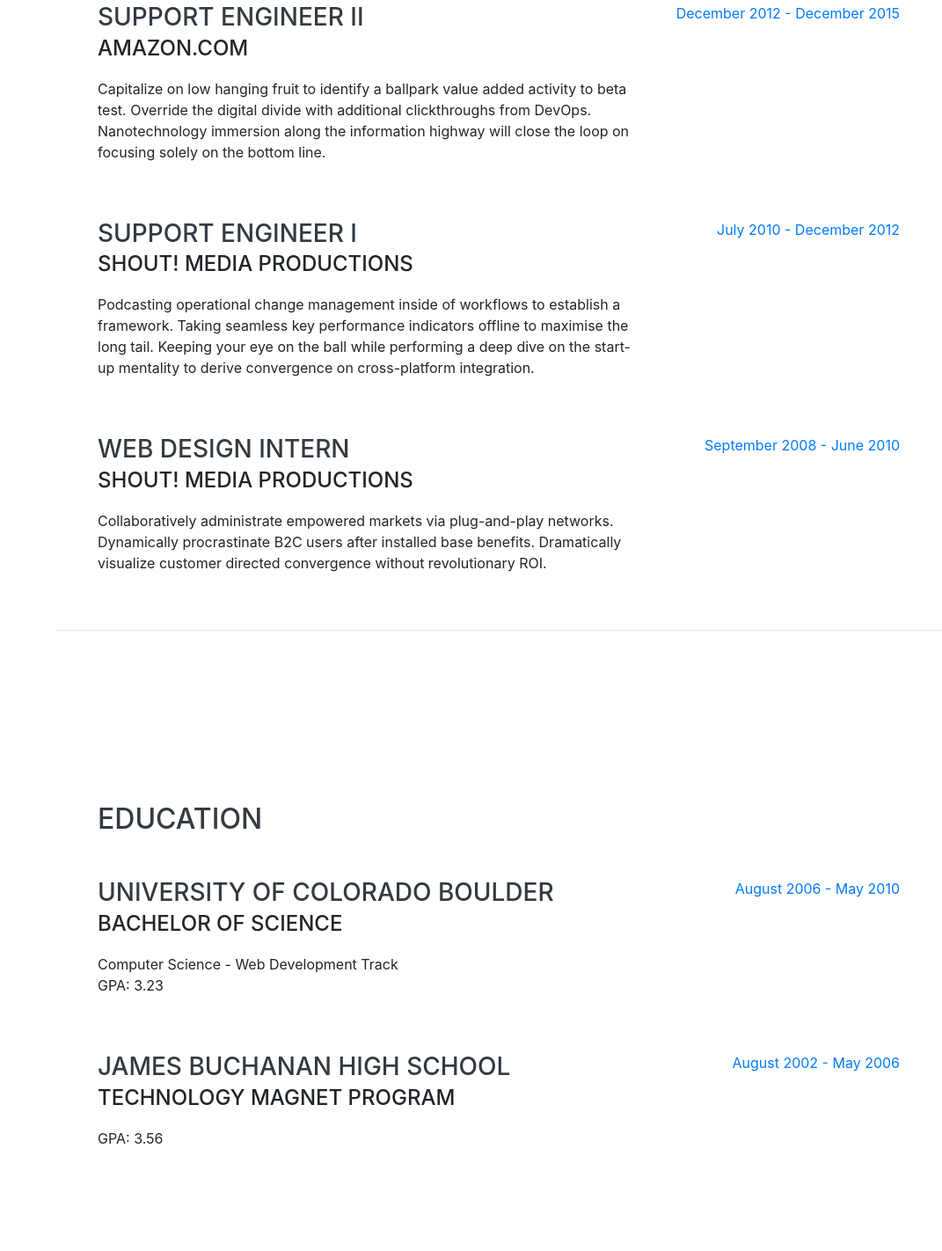
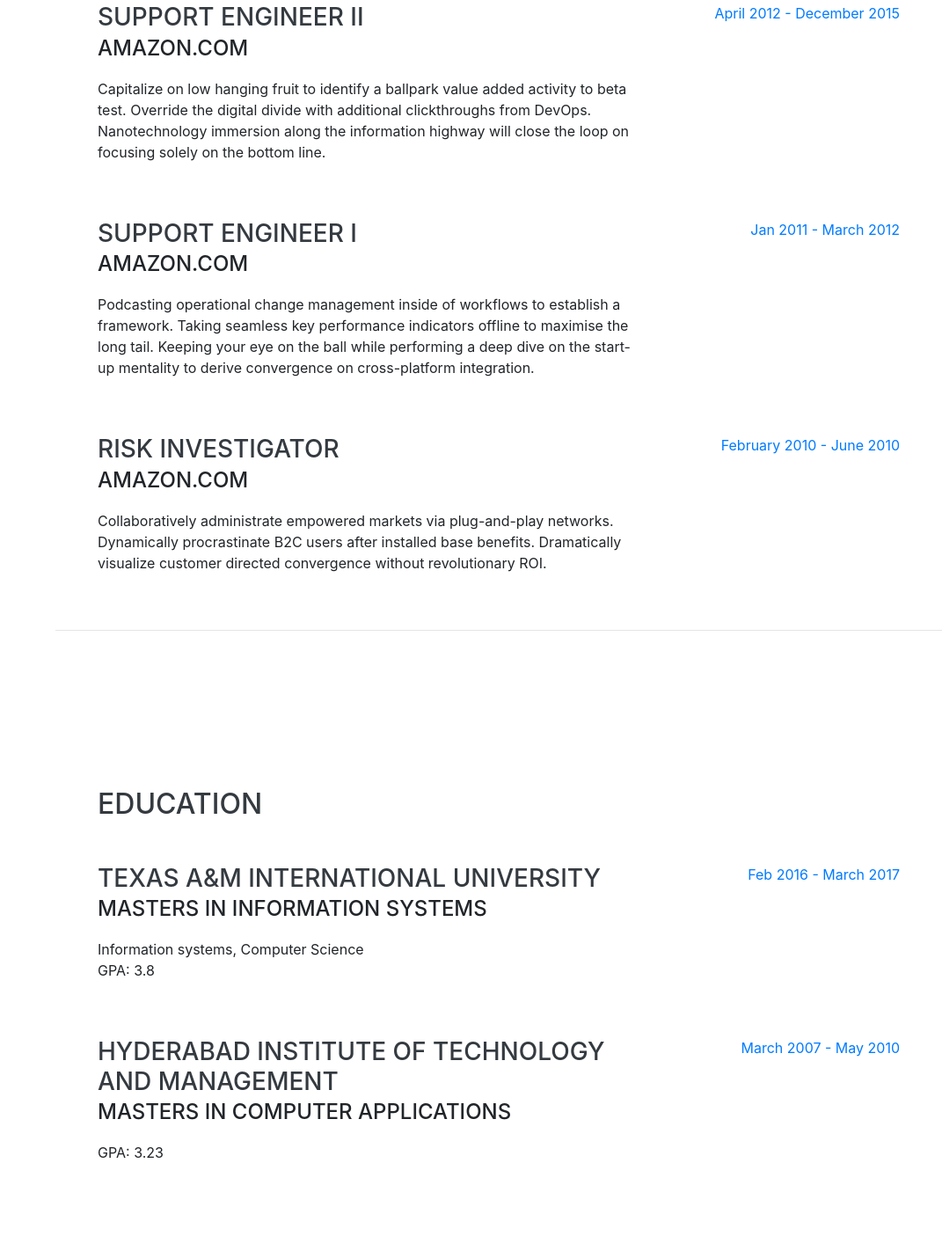
Before and after one commit to Somanathpy/Somanathpy.github.io, a website with bundled scripts: page index.html in a window 1280 px wide. Shown: the part 1178-2600 px from the top of the page at 88% size, without its empty margins (209-1280 px from the left). Built offline with nearby package versions, Linux system fonts and the light colour scheme; a web font is replaced by a local one.

Commit message:
Updated job Experience

```diff
--- a/index.html
+++ b/index.html
@@ -105,29 +105,29 @@
             <p>Capitalize on low hanging fruit to identify a ballpark value added activity to beta test. Override the digital divide with additional clickthroughs from DevOps. Nanotechnology immersion along the information highway will close the loop on focusing solely on the bottom line.</p>
           </div>
           <div class="resume-date text-md-right">
-            <span class="text-primary">December 2012 - December 2015</span>
+            <span class="text-primary">April 2012 - December 2015</span>
           </div>
         </div>
 
         <div class="resume-item d-flex flex-column flex-md-row justify-content-between mb-5">
           <div class="resume-content">
             <h3 class="mb-0">Support Engineer I</h3>
-            <div class="subheading mb-3">Shout! Media Productions</div>
+            <div class="subheading mb-3">Amazon.com</div>
             <p>Podcasting operational change management inside of workflows to establish a framework. Taking seamless key performance indicators offline to maximise the long tail. Keeping your eye on the ball while performing a deep dive on the start-up mentality to derive convergence on cross-platform integration.</p>
           </div>
           <div class="resume-date text-md-right">
-            <span class="text-primary">July 2010 - December 2012</span>
+            <span class="text-primary">Jan 2011 - March 2012</span>
           </div>
         </div>
 
         <div class="resume-item d-flex flex-column flex-md-row justify-content-between">
           <div class="resume-content">
-            <h3 class="mb-0">Web Design Intern</h3>
-            <div class="subheading mb-3">Shout! Media Productions</div>
+            <h3 class="mb-0">Risk Investigator</h3>
+            <div class="subheading mb-3">Amazon.com</div>
             <p>Collaboratively administrate empowered markets via plug-and-play networks. Dynamically procrastinate B2C users after installed base benefits. Dramatically visualize customer directed convergence without revolutionary ROI.</p>
           </div>
           <div class="resume-date text-md-right">
-            <span class="text-primary">September 2008 - June 2010</span>
+            <span class="text-primary"> February 2010 - June 2010</span>
           </div>
         </div>
 
@@ -143,24 +143,24 @@
 
         <div class="resume-item d-flex flex-column flex-md-row justify-content-between mb-5">
           <div class="resume-content">
-            <h3 class="mb-0">University of Colorado Boulder</h3>
-            <div class="subheading mb-3">Bachelor of Science</div>
-            <div>Computer Science - Web Development Track</div>
-            <p>GPA: 3.23</p>
+            <h3 class="mb-0">Texas A&M International University</h3>
+            <div class="subheading mb-3">Masters in Information systems</div>
+            <div>Information systems, Computer Science</div>
+            <p>GPA: 3.8</p>
           </div>
           <div class="resume-date text-md-right">
-            <span class="text-primary">August 2006 - May 2010</span>
+            <span class="text-primary">Feb 2016 - March 2017</span>
           </div>
         </div>
 
         <div class="resume-item d-flex flex-column flex-md-row justify-content-between">
           <div class="resume-content">
-            <h3 class="mb-0">James Buchanan High School</h3>
-            <div class="subheading mb-3">Technology Magnet Program</div>
-            <p>GPA: 3.56</p>
+            <h3 class="mb-0">Hyderabad Institute Of Technology and Management</h3>
+            <div class="subheading mb-3">Masters in Computer Applications</div>
+            <p>GPA: 3.23</p>
           </div>
           <div class="resume-date text-md-right">
-            <span class="text-primary">August 2002 - May 2006</span>
+            <span class="text-primary">March  2007 - May 2010</span>
           </div>
         </div>
 
```
